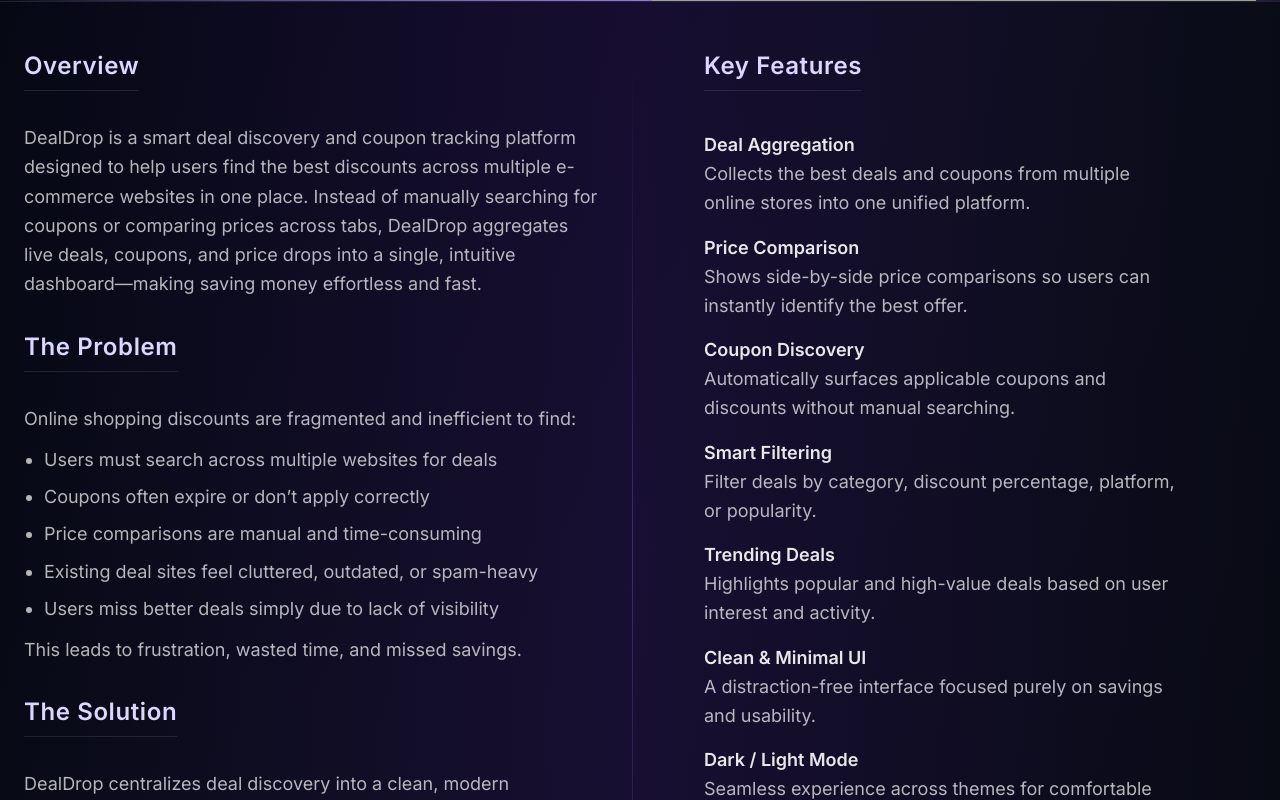
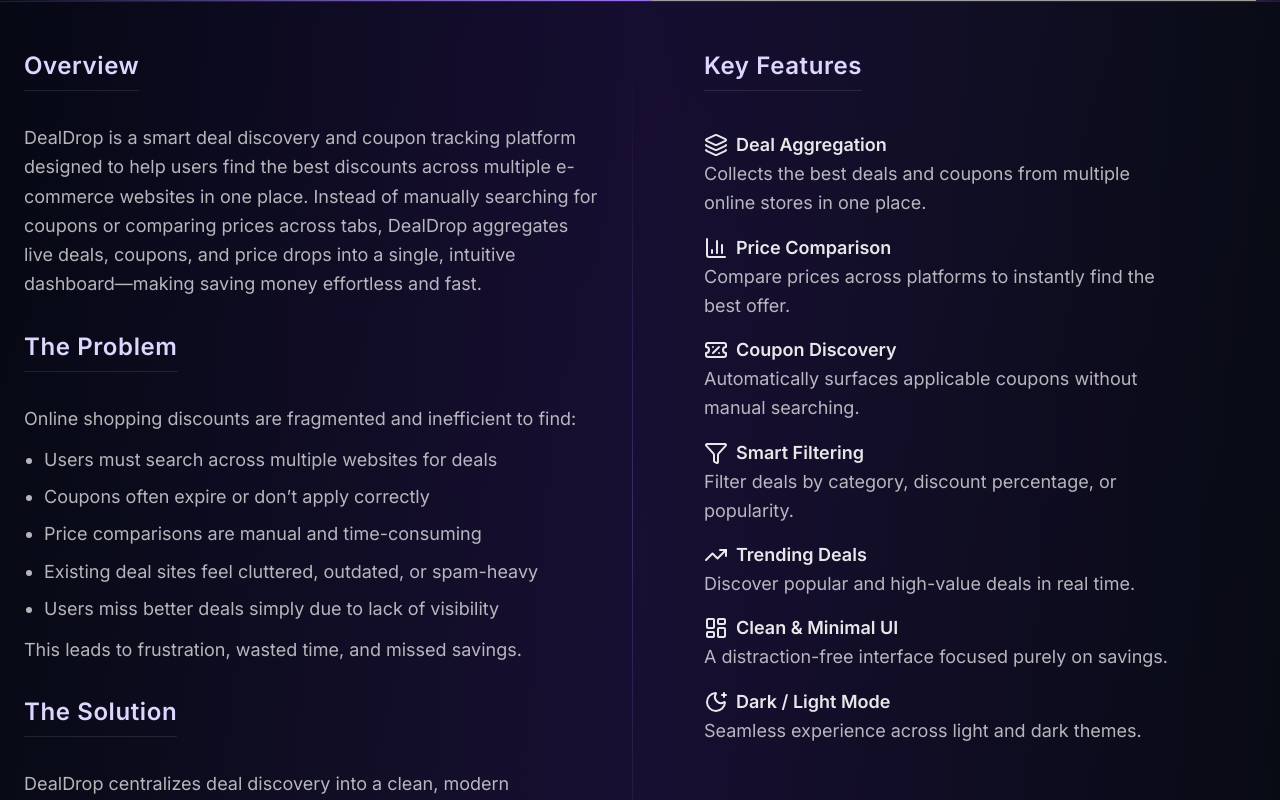
Before and after one commit to Manan0p/Personal-Portfolio, a Next.js app: page /projects/dealdrop in a window 1280 px wide. Shown: the part 500-1300 px from the top of the page. Built offline with nearby package versions, Linux system fonts and the light colour scheme; grey boxes are pictures that could not be loaded.

Commit message:
dealdrop readyyy

```diff
--- a/Data/case_studies.js
+++ b/Data/case_studies.js
@@ -1,4 +1,4 @@
-import { BellRing, Brain, Contact, FileSearch, LayoutDashboard, Lightbulb, MessageSquareText, MoonStar, Receipt, Scale, Sparkles, Split, Tags, Target, TrendingUp, Users } from "lucide-react";
+import { BarChart3, BellRing, Brain, Contact, FileSearch, Filter, Layers, LayoutDashboard, Lightbulb, MessageSquareText, MoonStar, Receipt, Scale, Sparkles, Split, Tags, Target, TicketPercent, TrendingUp, Users } from "lucide-react";
 
 export const caseStudies = [
   {
@@ -176,13 +176,41 @@
       outro: "The experience is designed to feel fast, lightweight, and focused on value—no distractions, no spam.",
     },
     key_features: [
-      { icon : "" , heading: "Deal Aggregation", oneliner: "Collects the best deals and coupons from multiple online stores into one unified platform.", },
-      { icon : "" , heading: "Price Comparison", oneliner: "Shows side-by-side price comparisons so users can instantly identify the best offer.", },
-      { icon : "" , heading: "Coupon Discovery", oneliner: "Automatically surfaces applicable coupons and discounts without manual searching.", },
-      { icon : "" , heading: "Smart Filtering", oneliner: "Filter deals by category, discount percentage, platform, or popularity.", },
-      { icon : "" , heading: "Trending Deals", oneliner: "Highlights popular and high-value deals based on user interest and activity.", },
-      { icon : "" , heading: "Clean & Minimal UI", oneliner: "A distraction-free interface focused purely on savings and usability.", },
-      { icon : "" , heading: "Dark / Light Mode", oneliner: "Seamless experience across themes for comfortable browsing", },
-    ],
+  {
+    icon: <Layers />,
+    heading: "Deal Aggregation",
+    oneliner: "Collects the best deals and coupons from multiple online stores in one place.",
+  },
+  {
+    icon: <BarChart3 />,
+    heading: "Price Comparison",
+    oneliner: "Compare prices across platforms to instantly find the best offer.",
+  },
+  {
+    icon: <TicketPercent />,
+    heading: "Coupon Discovery",
+    oneliner: "Automatically surfaces applicable coupons without manual searching.",
+  },
+  {
+    icon: <Filter />,
+    heading: "Smart Filtering",
+    oneliner: "Filter deals by category, discount percentage, or popularity.",
+  },
+  {
+    icon: <TrendingUp />,
+    heading: "Trending Deals",
+    oneliner: "Discover popular and high-value deals in real time.",
+  },
+  {
+    icon: <LayoutDashboard />,
+    heading: "Clean & Minimal UI",
+    oneliner: "A distraction-free interface focused purely on savings.",
+  },
+  {
+    icon: <MoonStar />,
+    heading: "Dark / Light Mode",
+    oneliner: "Seamless experience across light and dark themes.",
+  },
+]
   },
 ];
```
